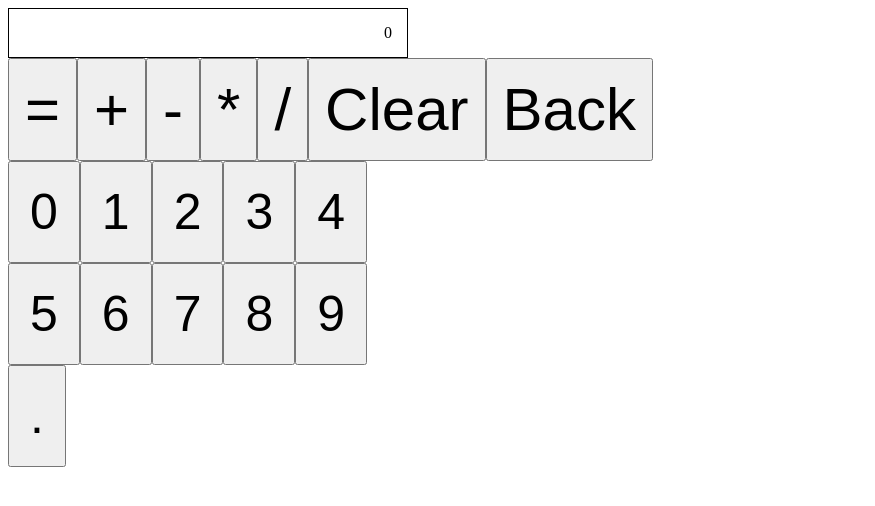
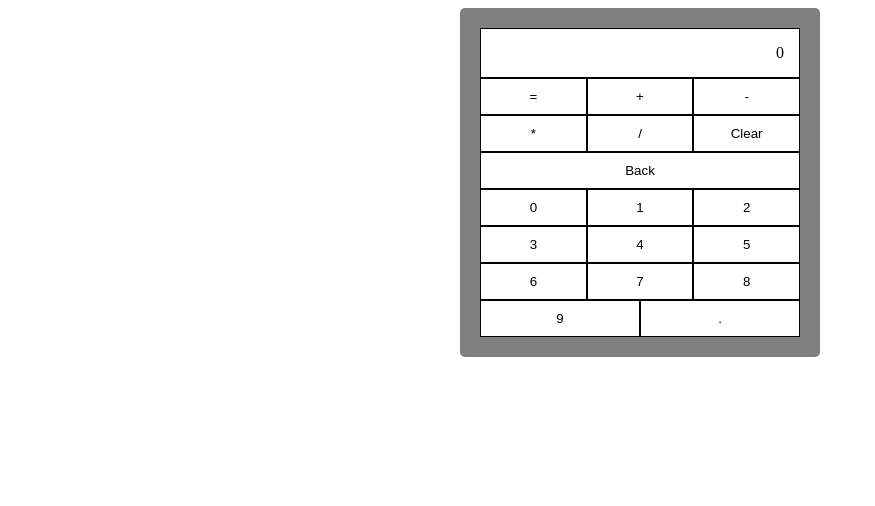
Before and after one commit to kristtst01/odin-calculator, a plain HTML site: page index.html in a window 1280 px wide. Shown: the whole page, without its empty margins (0-875 px from the left). Drawn offline with Linux system fonts and the light colour scheme.

Commit message:
basic styling, just to make it easier to work with

```diff
--- a/index.html
+++ b/index.html
@@ -7,7 +7,6 @@
     <script src="script.js" defer></script>
     <link rel="stylesheet" href="style.css" />
   </head>
-  <body>
     <div class="container">
       <div class="display">0</div>
       <div class="calculator">
--- a/style.css
+++ b/style.css
@@ -1,19 +1,29 @@
+body {
+  text-align: center;
+  display: flex;
+  align-items: center;
+  justify-content: center;
+}
+
 .container {
-  max-width: 400px;
+  max-width: 450px;
+  padding: 20px;
+  display: flex;
+  flex-direction: column;
+  background-color: gray;
+  border-radius: 5px;
 }
 
 .display {
   padding: 15px;
   border: solid black 1px;
   text-align: right;
+  background-color: white;
 }
 
 .operators {
   display: flex;
-}
-.operators button {
-  font-size: 60px;
-  padding: 15px;
+  flex-wrap: wrap;
 }
 
 .digits {
@@ -21,7 +31,18 @@
   flex-wrap: wrap;
 }
 
-.digits button {
-  font-size: 50px;
-  padding: 20px;
+button {
+  min-width: 30%;
+  padding: 10px;
+  flex: 1;
+  background-color: white;
+  border: solid black 1px;
 }
+button:hover {
+  transform: scale(1.08);
+  box-shadow: inset 0 8px 16px rgba(0, 0, 0, 0.2);
+}
+
+button:active {
+  background-color: rgba(200,200,200);
+}
```
